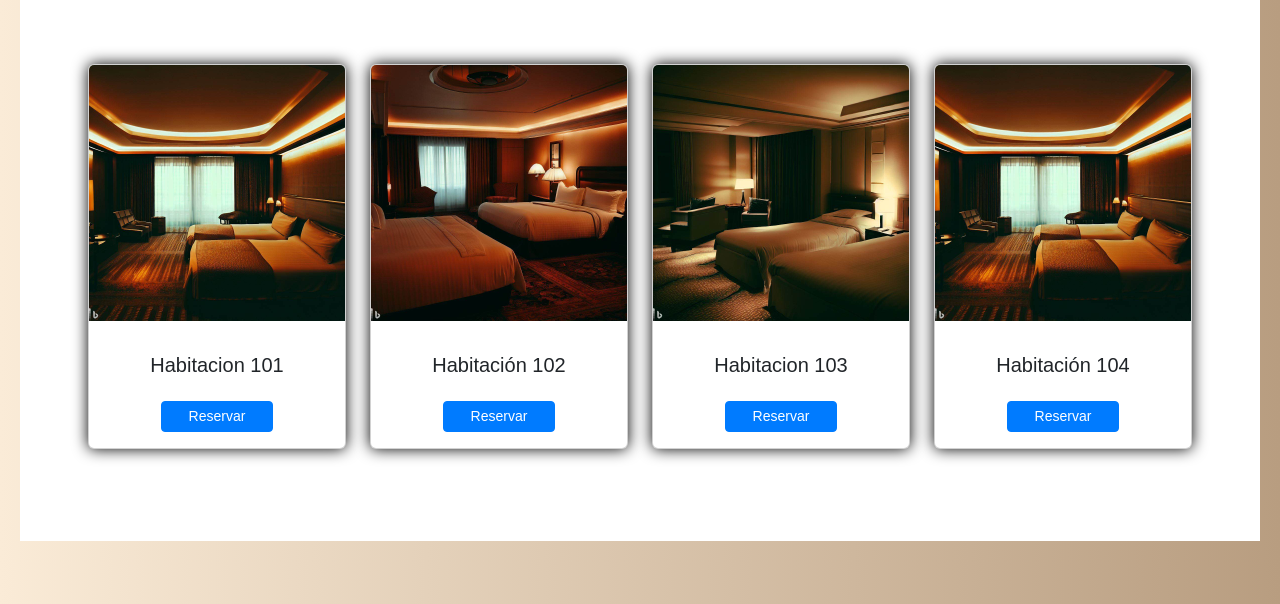
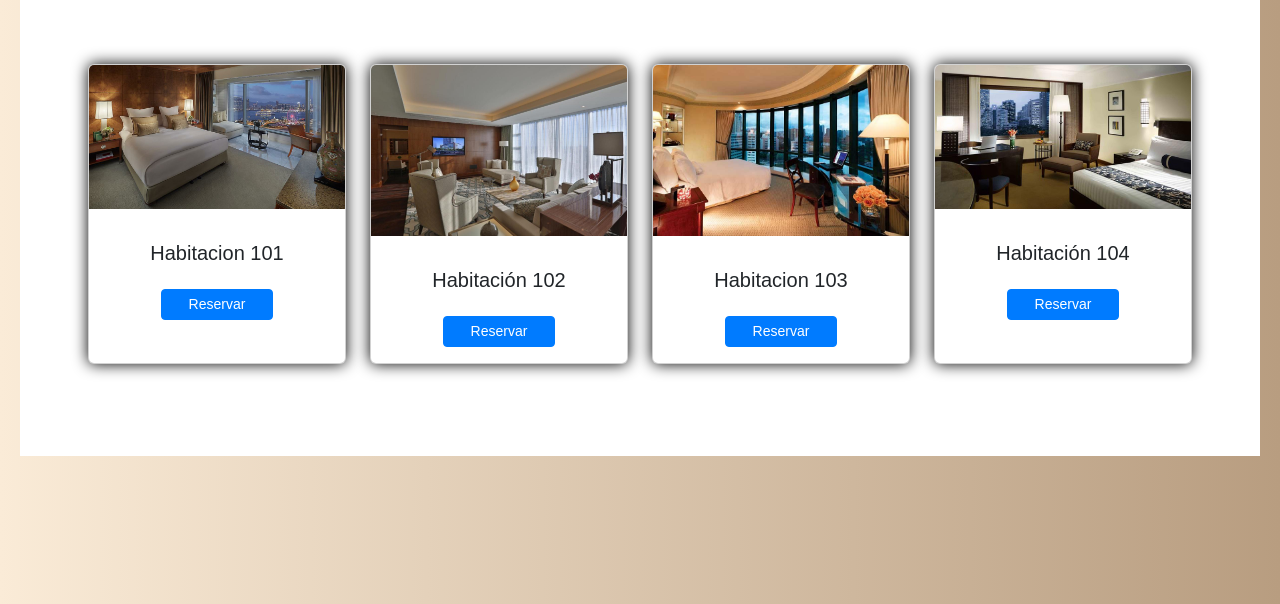
Before and after one commit to marco-unemi/Sistema-de-hotel, a plain HTML site: page front-end/reserva/reserva.html in a window 1280 px wide. Shown: the part 196-800 px from the top of the page. Drawn offline with nearby package versions, Linux system fonts and the light colour scheme.

Commit message:
Proyecto final

```diff
--- a/front-end/reserva/reserva.html
+++ b/front-end/reserva/reserva.html
@@ -230,7 +230,7 @@
                 <div class="row row-cols-1 row-cols-md-4 p-5">
                     <div class="col mb-4">
                         <div class="card h-100">
-                            <img src="../img/habitacion.jpeg" class="card-img-top" alt="...">
+                            <img src="../img/cuartos de hoteles/cuarto1.jpg" class="card-img-top" alt="...">
                             <div class="card-body">
                                 <h5 class="card-title pb-3">Habitacion 101</h5>
                                 <button type="button" class="btn btn-primary btn-sm w-50 btn-reserva-habitacion-101"
@@ -249,7 +249,7 @@
                     </div>
                     <div class="col mb-4">
                         <div class="card h-100">
-                            <img src="../img/habitacion1.jpeg" class="card-img-top" alt="...">
+                            <img src="../img/cuartos de hoteles/cuarto2.jpg" class="card-img-top" alt="...">
                             <div class="card-body">
                                 <h5 class="card-title pb-3">Habitación 102</h5>
                                 <button type="button" class="btn btn-primary btn-sm w-50 btn-reserva-habitacion-102"
@@ -268,7 +268,7 @@
                     </div>
                     <div class="col mb-4">
                         <div class="card h-100">
-                            <img src="../img/habitacion2.jpeg" class="card-img-top" alt="...">
+                            <img src="../img/cuartos de hoteles/cuarto3.jpg" class="card-img-top" alt="...">
                             <div class="card-body">
                                 <h5 class="card-title pb-3">Habitacion 103</h5>
                                 <button type="button" class="btn btn-primary btn-sm w-50 btn-reserva-habitacion-103"
@@ -287,7 +287,7 @@
                     </div>
                     <div class="col mb-4">
                         <div class="card h-100">
-                            <img src="../img/habitacion.jpeg" class="card-img-top" alt="...">
+                            <img src="../img/cuartos de hoteles/cuarto4.jpg" class="card-img-top" alt="...">
                             <div class="card-body">
                                 <h5 class="card-title pb-3">Habitación 104</h5>
                                 <button type="button" class="btn btn-primary btn-sm w-50 btn-reserva-habitacion-104"
@@ -312,7 +312,7 @@
                 <div class="row row-cols-1 row-cols-md-4 p-5">
                     <div class="col mb-4">
                         <div class="card h-100">
-                            <img src="../img/habitacion3.jpeg" class="card-img-top" alt="...">
+                            <img src="../img/cuartos de hoteles/cuarto5.jpg" class="card-img-top" alt="...">
                             <div class="card-body">
                                 <h5 class="card-title">Habitación 1000</h5>
                                 <button type="button" class="btn btn-primary btn-sm w-50 btn-reserva-habitacion-1000"
@@ -331,7 +331,7 @@
                     </div>
                     <div class="col mb-4">
                         <div class="card h-100">
-                            <img src="../img/habitacion.jpeg" class="card-img-top" alt="...">
+                            <img src="../img/cuartos de hoteles/cuarto6.jpg" class="card-img-top" alt="...">
                             <div class="card-body">
                                 <h5 class="card-title">Habitacion 1010</h5>
                                 <button type="button" class="btn btn-primary btn-sm w-50 btn-reserva-habitacion-1010"
@@ -350,7 +350,7 @@
                     </div>
                     <div class="col mb-4">
                         <div class="card h-100">
-                            <img src="../img/habitacion1.jpeg" class="card-img-top" alt="...">
+                            <img src="../img/cuartos de hoteles/cuarto7.jpg" class="card-img-top" alt="...">
                             <div class="card-body">
                                 <h5 class="card-title">Habitación 1020</h5>
                                 <button type="button" class="btn btn-primary btn-sm w-50 btn-reserva-habitacion-1020"
@@ -369,7 +369,7 @@
                     </div>
                     <div class="col mb-4">
                         <div class="card h-100">
-                            <img src="../img/habitacion2.jpeg" class="card-img-top" alt="...">
+                            <img src="../img/cuartos de hoteles/cuarto8.jpg" class="card-img-top" alt="...">
                             <div class="card-body">
                                 <h5 class="card-title">Habitacion 1030</h5>
                                 <button type="button" class="btn btn-primary btn-sm w-50 btn-reserva-habitacion-1030"
```
Also changed, not shown: front-end/usuarios/usuarios.html (+1 -5 lines), front-end/img/cuartos de hoteles/cuarto1.jpg (added), front-end/img/cuartos de hoteles/cuarto2.jpg (added), front-end/img/cuartos de hoteles/cuarto3.jpg (added), front-end/img/cuartos de hoteles/cuarto4.jpg (added), front-end/img/cuartos de hoteles/cuarto5.jpg (added), front-end/img/cuartos de hoteles/cuarto6.jpg (added), front-end/img/cuartos de hoteles/cuarto7.jpg (added), front-end/img/cuartos de hoteles/cuarto8.jpg (added).
